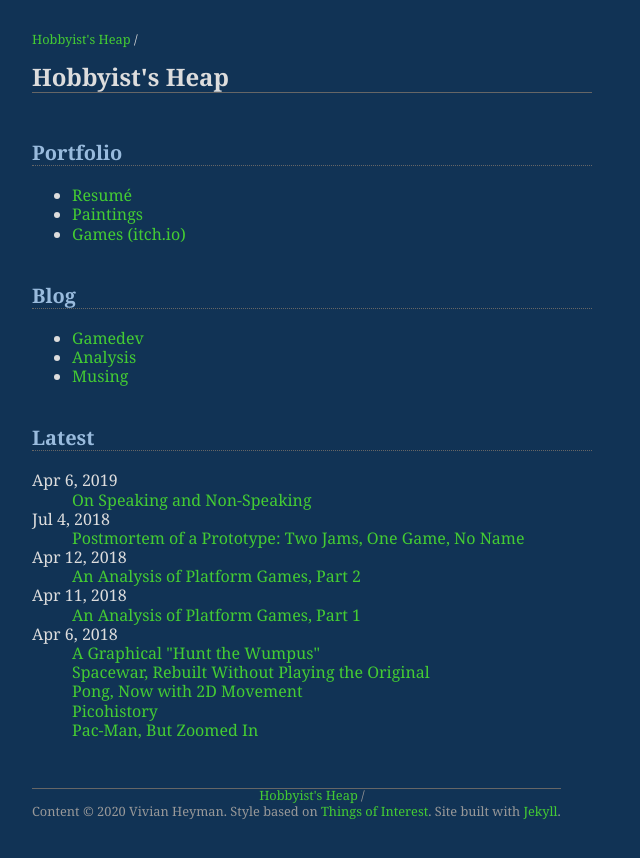
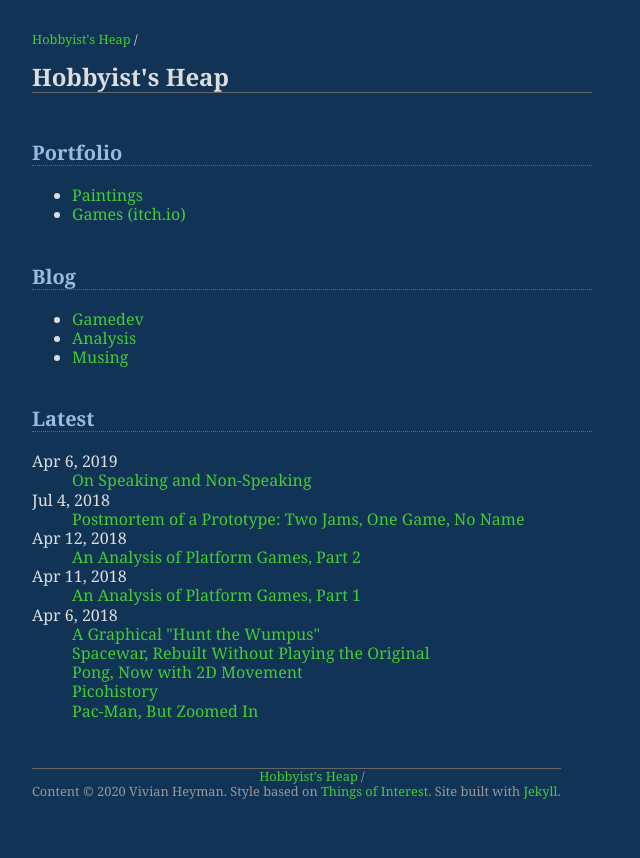
Before and after one commit to qwertystop/qwertystop.github.io, a Jekyll site: the page built from index.md, in a window 1280 px wide. Shown: the top 858 px of the page, without its empty margins (0-640 px from the left). Built offline with Jekyll 4.4.1, drawn with Linux system fonts in a browser that asks for light colours.

Commit message:
Remove resume

```diff
--- a/_layouts/home.html
+++ b/_layouts/home.html
@@ -3,7 +3,6 @@ layout: default
 ---
 		<h2>Portfolio</h2>
 		<ul>
-			<li><a href="/assets/pdf/Vivian-Heyman-Resume.pdf">Resumé</a></li>
 			<li><a href="/image_portfolio">Paintings</a></li>
 			<li><a href="https://qwertystop.itch.io">Games (itch.io)</a></li>
 		</ul>
```
